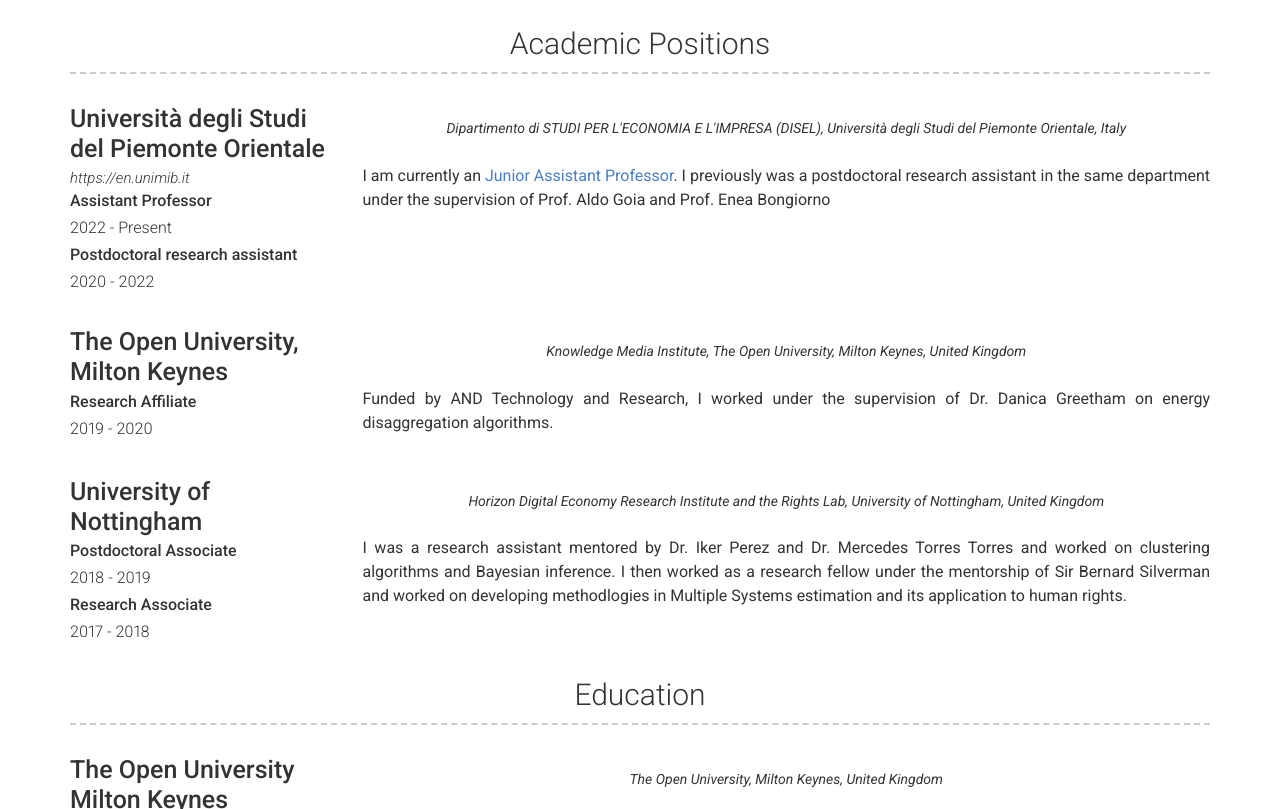
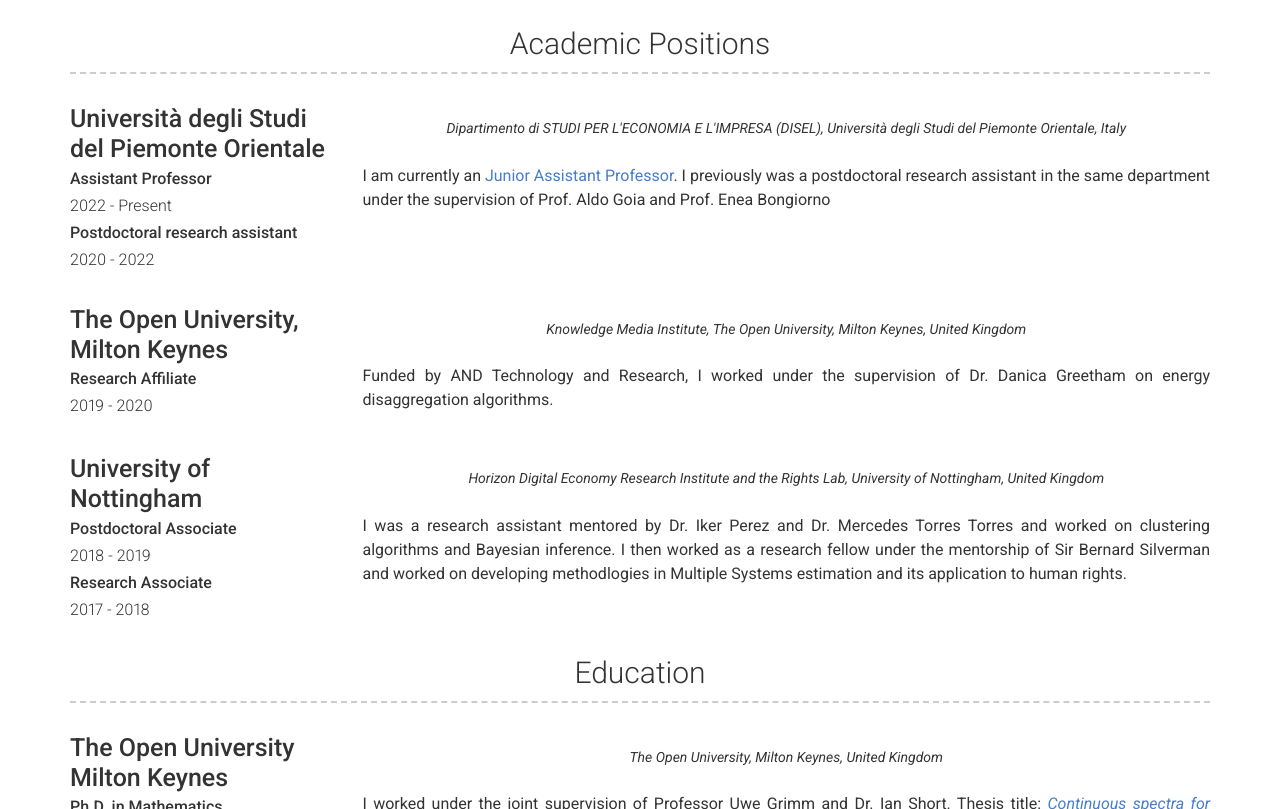
Before and after one commit to Laxchan/Laxchan.github.io, a Jekyll site: the page built from index.md, in a window 1280 px wide and 900 px high, scrolled down 522 px, cut to the strip 91-900 px from the top of the window. Built offline with Jekyll 4.4.1, drawn with Linux system fonts in a browser that asks for light colours; some of the changed lines change nothing that is shown.

Commit message:
Update projects.yml

```diff
--- a/_data/projects.yml
+++ b/_data/projects.yml
@@ -1,6 +1,5 @@
 - layout: left
   company: Università degli Studi del Piemonte Orientale
-  link: https://en.unimib.it
   jobs:
     - title: Assistant Professor
       dates: 2022 - Present
```
